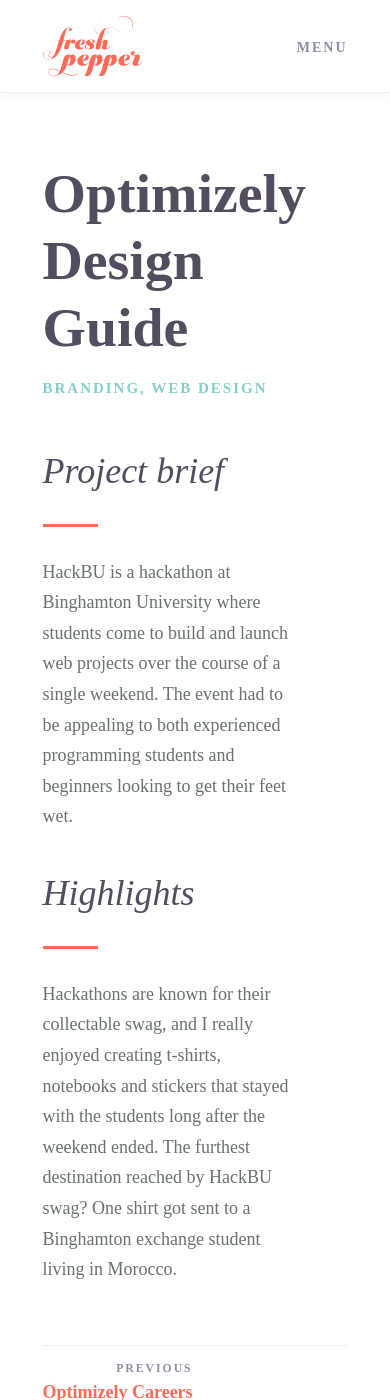
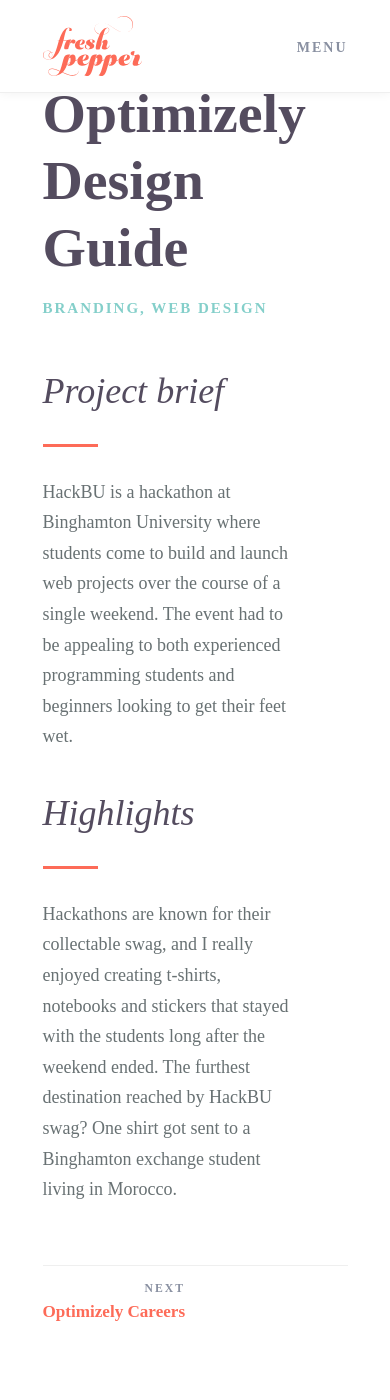
Before and after one commit to suaing49/julesforrest.github.io, a Jekyll site: the page built from _posts/2015-08-24-optimizely-design-guide.md, in a window 390 px wide and 1400 px high. Built offline with Jekyll 4.4.1, drawn with Linux system fonts in a browser that asks for light colours; nearby versions of some CDN libraries.

Commit message:
fixed mobile content spacing

```diff
--- a/_layouts/post.html
+++ b/_layouts/post.html
@@ -55,14 +55,14 @@ layout: default
     <div class="post-navigation flush--bottom">
       {% if page.next.url %}
         <a class="flush--bottom" href="{{ page.next.url }}">
-          <div class="nugget nugget-footer text-light-gray flush--bottom" href="{{ page.next.url }}">Next</div>
+          <div class="nugget nugget-footer text-light-gray flush--bottom" href="{{ page.next.url }}">Previous</div>
           <h4 class="orange"> {{ page.next.title }}</h3>
         </a>
       {% endif %}
 
       {% if page.previous.url %}
         <a class="align-right flush--bottom" href="{{ page.previous.url }}">
-          <div class="nugget nugget-footer text-light-gray flush--bottom">previous</div>
+          <div class="nugget nugget-footer text-light-gray flush--bottom">Next</div>
           <h4 class="orange"> {{ page.previous.title }}</h3>
         </a>
       {% endif %}
--- a/_sass/base/_typography.scss
+++ b/_sass/base/_typography.scss
@@ -226,7 +226,7 @@ hr {
   }
 
   h4 {
-    font-size: 1em;
+    font-size: 0.95em;
     padding-top: 5px;
   }
 
--- a/css/main.scss
+++ b/css/main.scss
@@ -619,8 +619,8 @@ img {
 
   .post-navigation {
     border-top: 1px solid $light-border-gray;
-    display: flex;
-    justify-content: space-between;
+    @include display(flex);
+    @include justify-content(space-between);
     margin-top: 60px;
     padding-top: 15px;
   }
@@ -815,6 +815,11 @@ img {
 
 @media (max-width: 590px) {
 
+  .content {
+    padding-top: 80px;
+    padding-bottom: 80px;
+  }
+
   .half-text {
     width: 305px;
   }
```
